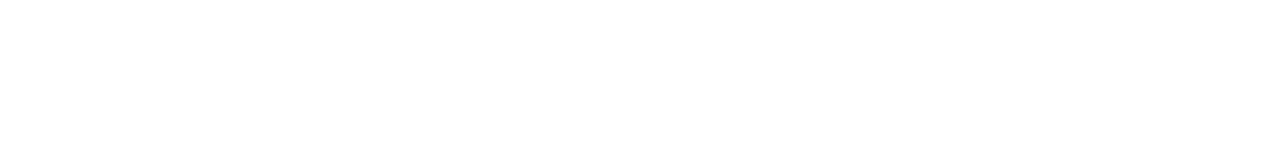
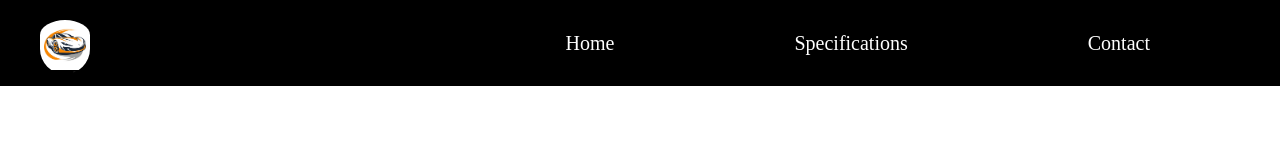
Before and after one commit to alex100588/cars-website, a plain HTML site: page index.html in a window 1280 px wide. Drawn offline with Linux system fonts and the light colour scheme.

Commit message:
first commit

```diff
--- a/index.html
+++ b/index.html
@@ -1,18 +1,24 @@
 <!DOCTYPE html>
 <html lang="en">
-<head>
-    <meta charset="UTF-8">
-    <meta name="viewport" content="width=device-width, initial-scale=1.0">
-    <link rel="stylesheet" href="style.css">
+  <head>
+    <meta charset="UTF-8" />
+    <meta name="viewport" content="width=device-width, initial-scale=1.0" />
+    <link rel="stylesheet" href="style.css" />
     <title>Car presentation</title>
-</head>
-<body>
-    <header>
+  </head>
+  <body>
+    <header class="header">
+      <a href="#">
+        <img src="images/logo.jpg" alt="logo">
+      </a>
+      <nav class="navbar">
+        <a href="" class="nav-link">Home</a>
+        <a href="" class="nav-link">Specifications</a>
+        <a href="" class="nav-link">Contact</a>
+      </nav>
 
     </header>
-    <main>
-
-    </main>
+    <main></main>
     <footer></footer>
-</body>
+  </body>
 </html>
--- a/style.css
+++ b/style.css
@@ -0,0 +1,50 @@
+*{
+    font-size: 10px;
+    box-sizing: border-box;
+    margin: 0;
+    padding: 0;
+}
+
+.header{
+    background-color: black;
+    padding: 1rem;
+    display: flex;
+    justify-content: space-between;
+    align-items: center;
+}
+
+.header a >img{
+    width: 5rem;
+    margin-left: 3rem;
+    padding-top: 1rem;
+    border-radius: 7rem;
+}
+
+.navbar{
+        /* width: 40vw; */
+        display: flex;
+        justify-content: space-between;
+}
+
+.navbar a{
+    font-size: 2rem;
+    text-decoration: none;
+    color: #fff;
+    padding: 0 9rem;
+}
+
+.navbar a:last-child{
+    margin-right: 3rem;
+}
+
+@media only screen and (max-width: 1200px) {
+    .navbar a{
+        padding: 0 0.5rem;
+
+    }
+
+    .navbar a:last-child{
+        margin-right: 0;
+    }
+
+  }
```
Also changed, not shown: images/logo.jpg (added).
